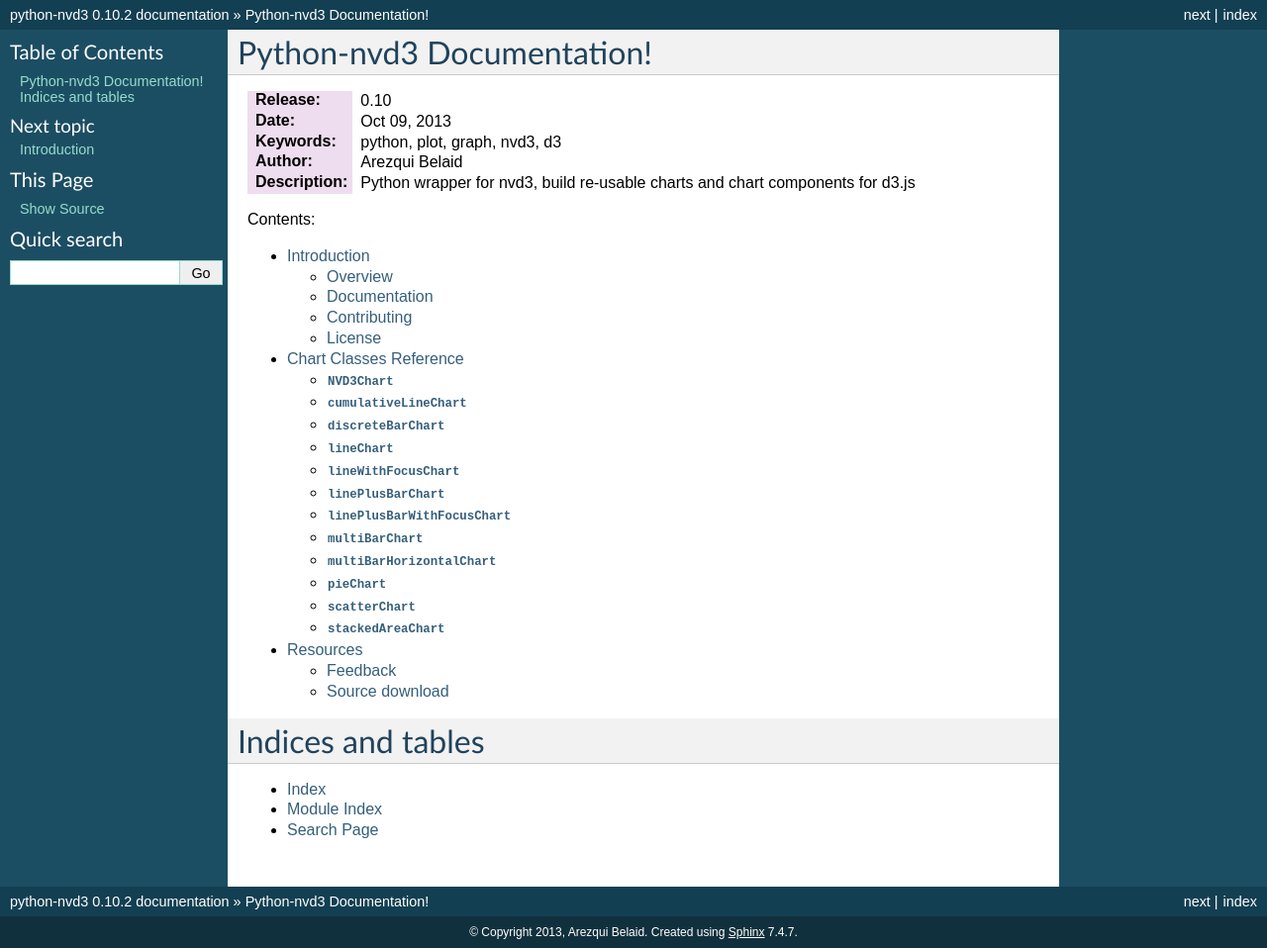
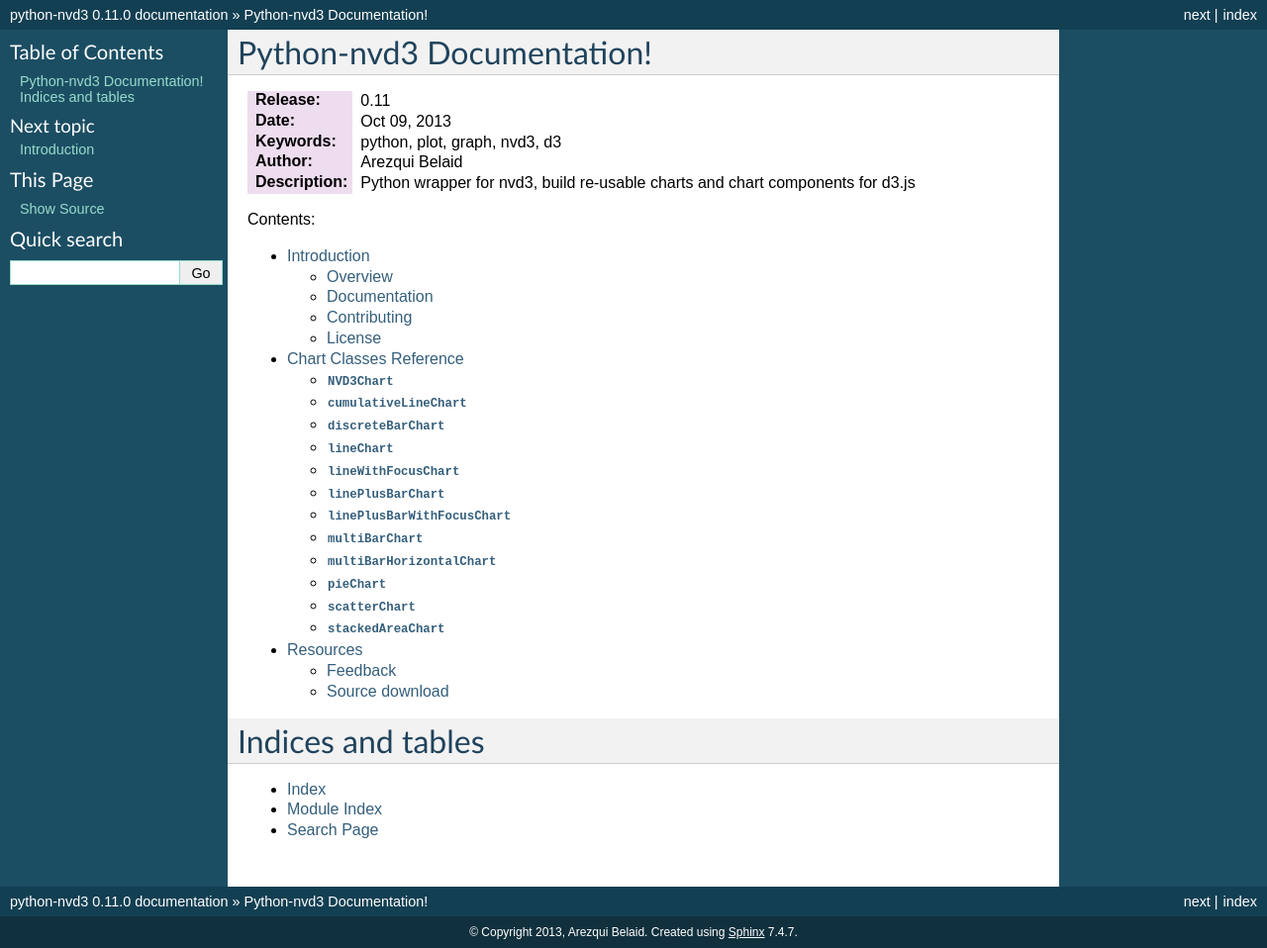
Before and after one commit to areski/python-nvd3, a Sphinx documentation site: the page built from docs/source/index.rst, in a window 1280 px wide. Shown: the whole page at 99% size. Built offline with Sphinx 7.4.7, drawn with Linux system fonts in a browser that asks for light colours.

Commit message:
update CHANGELOG / version 0.11.0

```diff
--- a/CHANGELOG.rst
+++ b/CHANGELOG.rst
@@ -1,7 +1,7 @@
 Changelog
 =========
 
-0.11.0 (2013-10-07)
+0.11.0 (2013-10-09)
 -------------------
 
 * date setting is replaced by x_is_date
--- a/docs/source/conf.py
+++ b/docs/source/conf.py
@@ -53,9 +53,9 @@
 # built documents.
 #
 # The short X.Y version.
-version = '0.10'
+version = '0.11'
 # The full version, including alpha/beta/rc tags.
-release = '0.10.2'
+release = '0.11.0'
 
 # The language for content autogenerated by Sphinx. Refer to documentation
 # for a list of supported languages.
--- a/nvd3/__init__.py
+++ b/nvd3/__init__.py
@@ -9,9 +9,9 @@
 Project location : https://github.com/areski/python-nvd3
 """
 
-__version__ = '0.10.2'  # edit also docs/source/conf.py
+__version__ = '0.11.2'  # edit also docs/source/conf.py
 __all__ = ['lineChart', 'pieChart', 'lineWithFocusChart',
-           'StackedAreaChart', 'multiBarHorizontalChart',
+           'stackedAreaChart', 'multiBarHorizontalChart',
            'linePlusBarChart', 'cumulativeLineChart',
            'scatterChart', 'discreteBarChart', 'multiBarChart',
            'linePlusBarWithFocusChart']
```
